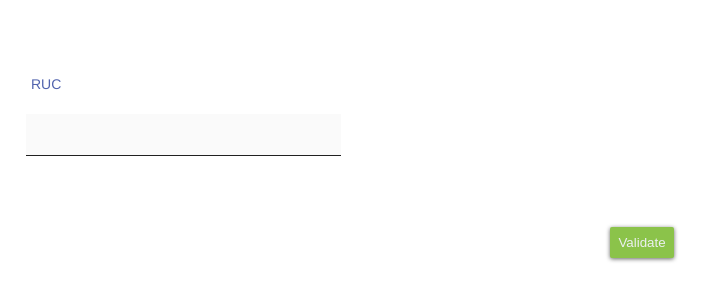
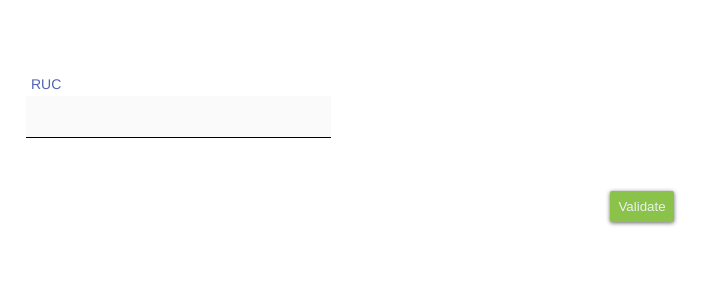
Before and after one commit to GioDavid/vue-ecuadorian-id-validation, a Vue app: page / in a window 1280 px wide. Shown: the part 84-384 px from the top of the page, without its empty margins (6-714 px from the left). Built offline with nearby package versions, Linux system fonts and the light colour scheme.

Commit message:
changed style

```diff
--- a/src/components/vueRucInput.vue
+++ b/src/components/vueRucInput.vue
@@ -1,13 +1,11 @@
 <template>
   <div id="rucContainer" class="main-container">
-    <br>
       <input class="main-container__input" type= "text"
              pattern="\d*" maxlength="13" title="Ingrese solo digitos!" v-model="identification"  v-bind:style="inputStyle"/>      <span class="highlight"></span>
       <span class="main-container__highlight"></span>
       <span class="main-container__bar"></span>
       <label class="main-container__label">{{label}}</label>
     <ruc-validator ref="validator" @isValidChanged="isValid = $event"></ruc-validator>
-    <br>
     <span class="main-container__error-message" v-if="!isValid">{{message}}</span>
   </div>
 </template>
@@ -41,21 +39,22 @@
          */
         inputStyle: {
           backgroundColor: '#fafafa',
-          borderColor: '#212121'
+          borderColor: '#212121',
+          borderBottom: '1px solid'
         },
         /**
          *  Object that contain all the style properties for the input when the input value is correct
          */
         validInputStyle: {
           backgroundColor: '#fff',
-          borderColor: '#00E676'
+          borderBottom: '2px solid #00E676'
         },
         /**
          *  Object that contain all the style properties for the input when there's an error
          */
         errorInputStyle: {
           backgroundColor: '#FFEBEE',
-          borderColor: '#B71C1C'
+          borderBottom: '2px solid #B71C1C'
         }
       }
     },
@@ -87,7 +86,7 @@
   /* INPUT ======================================= */
   .main-container__input {
     font-size:18px;
-    padding:10px 10px 10px 5px;
+    padding:10px 0px 10px 5px;
     display:block;
     width:300px;
     border:none;
```
